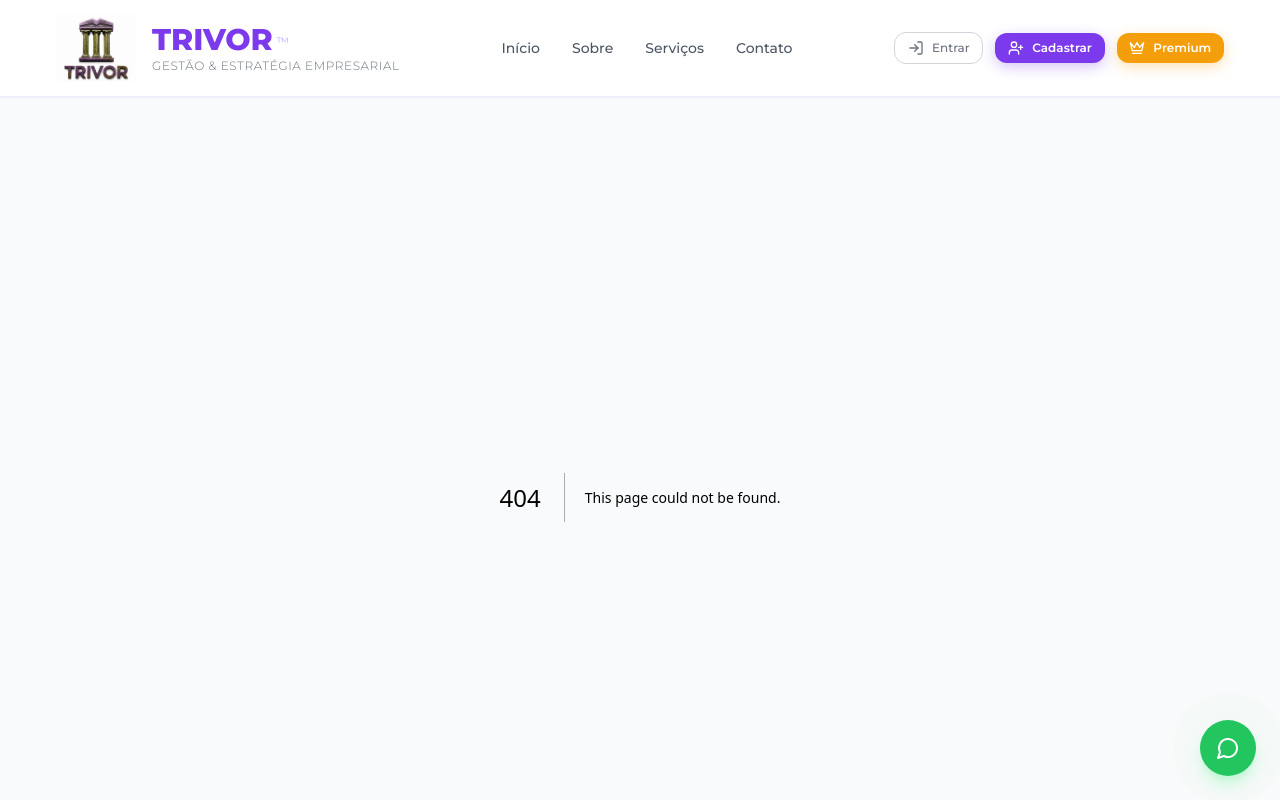
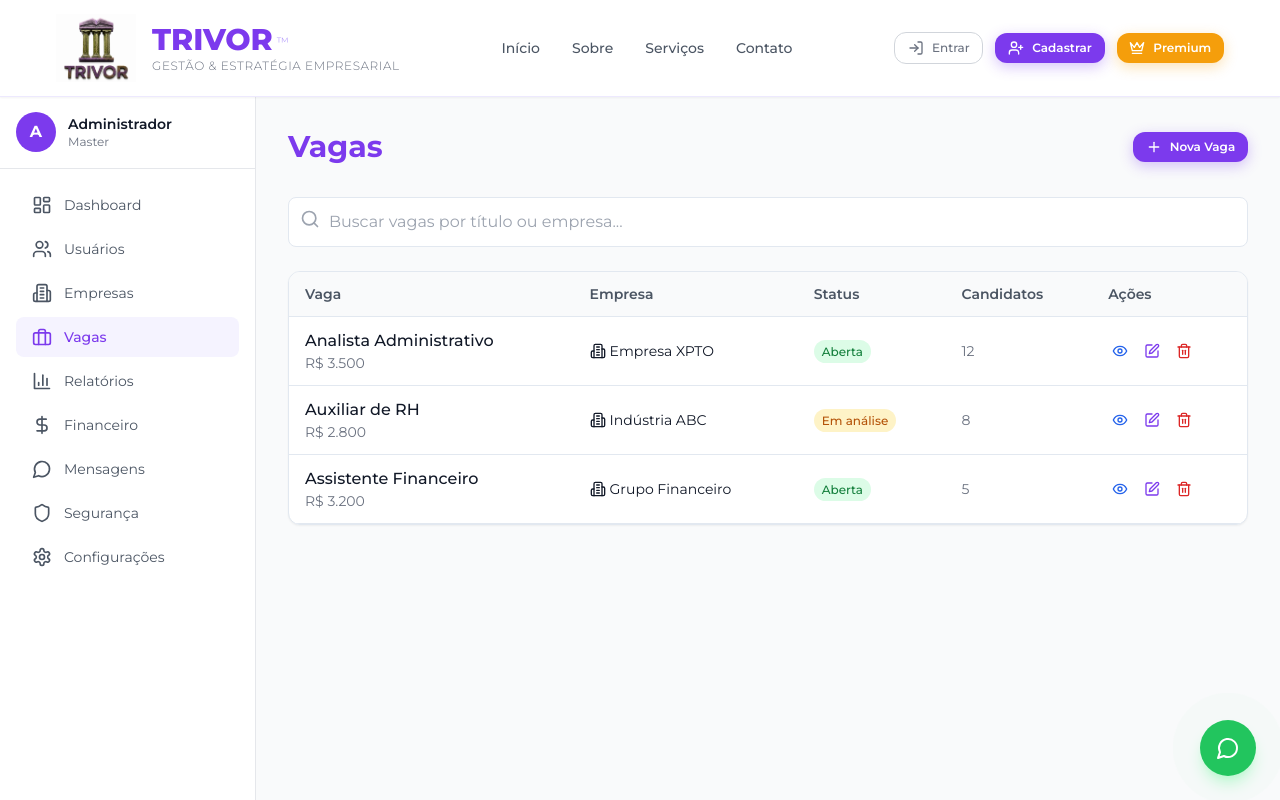
Before and after one commit to trivoroficial/consult_recruit, a Next.js app: page /admin/vagas in a window 1280 px wide. Before the commit this address had no page. Shown: the top 800 px of the page. Built offline with nearby package versions, Linux system fonts and the light colour scheme.

Commit message:
Create AdminVagas component for job listings

```diff
--- /dev/null
+++ b/src/app/(dashboard)/admin/vagas/page.tsx
@@ -0,0 +1,95 @@
+'use client'
+
+import { SidebarAdmin } from '@/components/layout/SidebarAdmin'
+import { Briefcase, MapPin, DollarSign, Building2, Eye, Edit, Trash2, Plus, Search } from 'lucide-react'
+import { useState } from 'react'
+
+const vagas = [
+  { id: 1, titulo: 'Analista Administrativo', empresa: 'Empresa XPTO', local: 'Uberlândia - MG', salario: 'R$ 3.500', status: 'Aberta', candidatos: 12, data: '01/07/2026' },
+  { id: 2, titulo: 'Auxiliar de RH', empresa: 'Indústria ABC', local: 'Uberlândia - MG', salario: 'R$ 2.800', status: 'Em análise', candidatos: 8, data: '03/07/2026' },
+  { id: 3, titulo: 'Assistente Financeiro', empresa: 'Grupo Financeiro', local: 'Uberlândia - MG', salario: 'R$ 3.200', status: 'Aberta', candidatos: 5, data: '05/07/2026' },
+]
+
+export default function AdminVagas() {
+  const [busca, setBusca] = useState('')
+
+  return (
+    <div className="flex min-h-screen bg-gray-50">
+      <SidebarAdmin />
+      <div className="flex-1 ml-64 p-8">
+        <div className="flex items-center justify-between mb-8">
+          <h1 className="text-3xl font-bold">
+            <span className="text-purple-600">Vagas</span>
+          </h1>
+          <button className="btn-primary btn-sm flex items-center gap-2">
+            <Plus className="h-4 w-4" />
+            Nova Vaga
+          </button>
+        </div>
+
+        <div className="relative mb-6">
+          <Search className="absolute left-3 top-3 h-5 w-5 text-gray-400" />
+          <input
+            type="text"
+            placeholder="Buscar vagas por título ou empresa..."
+            className="w-full pl-10 pr-4 py-3 border rounded-lg focus:ring-2 focus:ring-purple-500 outline-none"
+            value={busca}
+            onChange={(e) => setBusca(e.target.value)}
+          />
+        </div>
+
+        <div className="bg-white rounded-xl shadow-sm border overflow-hidden">
+          <table className="w-full">
+            <thead className="bg-gray-50 border-b">
+              <tr>
+                <th className="text-left py-3 px-4 text-sm font-semibold text-gray-600">Vaga</th>
+                <th className="text-left py-3 px-4 text-sm font-semibold text-gray-600">Empresa</th>
+                <th className="text-left py-3 px-4 text-sm font-semibold text-gray-600">Status</th>
+                <th className="text-left py-3 px-4 text-sm font-semibold text-gray-600">Candidatos</th>
+                <th className="text-left py-3 px-4 text-sm font-semibold text-gray-600">Ações</th>
+              </tr>
+            </thead>
+            <tbody>
+              {vagas.map((vaga) => (
+                <tr key={vaga.id} className="border-b hover:bg-gray-50 transition">
+                  <td className="py-3 px-4">
+                    <div>
+                      <p className="font-medium">{vaga.titulo}</p>
+                      <p className="text-sm text-gray-500">{vaga.salario}</p>
+                    </div>
+                  </td>
+                  <td className="py-3 px-4">
+                    <span className="flex items-center gap-1 text-sm"><Building2 className="h-4 w-4" /> {vaga.empresa}</span>
+                  </td>
+                  <td className="py-3 px-4">
+                    <span className={`px-2 py-1 rounded-full text-xs font-medium ${
+                      vaga.status === 'Aberta' ? 'bg-green-100 text-green-700' :
+                      vaga.status === 'Em análise' ? 'bg-yellow-100 text-yellow-700' :
+                      'bg-gray-100 text-gray-700'
+                    }`}>
+                      {vaga.status}
+                    </span>
+                  </td>
+                  <td className="py-3 px-4 text-sm text-gray-500">{vaga.candidatos}</td>
+                  <td className="py-3 px-4">
+                    <div className="flex gap-2">
+                      <button className="p-1 hover:bg-gray-100 rounded transition" title="Visualizar">
+                        <Eye className="h-4 w-4 text-blue-600" />
+                      </button>
+                      <button className="p-1 hover:bg-gray-100 rounded transition" title="Editar">
+                        <Edit className="h-4 w-4 text-purple-600" />
+                      </button>
+                      <button className="p-1 hover:bg-gray-100 rounded transition" title="Excluir">
+                        <Trash2 className="h-4 w-4 text-red-600" />
+                      </button>
+                    </div>
+                  </td>
+                </tr>
+              ))}
+            </tbody>
+          </table>
+        </div>
+      </div>
+    </div>
+  )
+}
```
